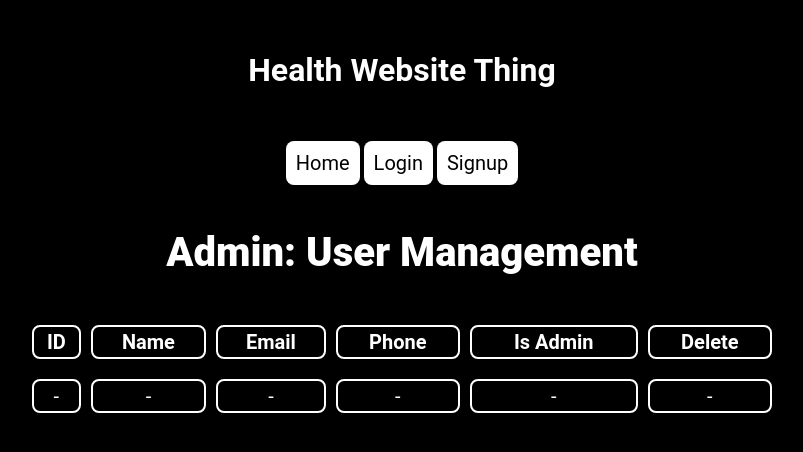
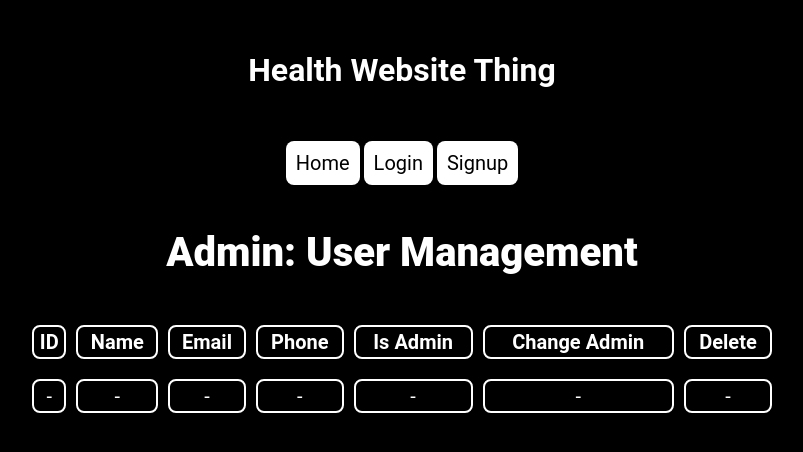
Before and after one commit to CS-LTU/com7033-assignment-mrhatman26, a Flask app: template templates/admin/admin_user_management.html in a window 1280 px wide. Shown: the top 452 px of the page, without its empty margins (238-1041 px from the left). Run offline with Flask 3, Linux system fonts and the light colour scheme; the template is opened without the code that fills it, so the values that code supplies are empty.

Commit message:
Added ability to make other users admins as an admin

```diff
--- a/app.py
+++ b/app.py
@@ -109,6 +109,18 @@ def admin_user_management():
             abort(404)
     else:
         abort(404)
+#Apply Admin
+@app.route('/admin/users/makeadmin/user_id=<user_id>')
+def admin_user_apply_admin(user_id):
+    if current_user.is_authenticated:
+        if current_user.is_admin is True:
+            admin_apply_admin_user(user_id)
+            return redirect('/admin/users/')
+        else:
+            abort(404)
+    else:
+        abort(404)
+#Delete
 @app.route('/admin/users/delete/user_id=<user_id>')
 def admin_user_delete(user_id):
     if current_user.is_authenticated:
--- a/templates/admin/admin_user_management.html
+++ b/templates/admin/admin_user_management.html
@@ -21,12 +21,18 @@
                                     <td>{{ user.user_fullname }}</td>
                                     <td>{{ user.user_email }}</td>
                                     <td>{{ user.user_phone }}</td>
-                                    {% if user.user_admin == 1 %}
+                                    {% if user.user_id != 0 %}
+                                        {% if user.user_admin == 1 %}
+                                            <td>Yes</td>
+                                            <td><p class="button" style="margin-bottom: 2%;"><a href="{{ url_for('admin_user_apply_admin', user_id=user.user_id) }}" class="button_link">Revoke</a></p></td>
+                                        {% else %}
+                                            <td>No</td>
+                                            <td><p class="button" style="margin-bottom: 2%;"><a href="{{ url_for('admin_user_apply_admin', user_id=user.user_id) }}" class="button_link">Apply</a></p></td>
+                                        {% endif %}
+                                    {% else %}
                                         <td>Yes</td>
-                                    {% else %}
-                                        <td>No</td>
+                                        <td>-</td>
                                     {% endif %}
-                                    <td>-</td>
                                     <td><p class="button" style="margin-bottom: 2%;"><a href="{{ url_for('admin_user_delete', user_id=user.user_id) }}" class="button_link">Delete</a></p></td>
                                 </tr>
                             {% endfor %}
@@ -39,9 +45,11 @@
                                 <th>Email</th>
                                 <th>Phone</th>
                                 <th>Is Admin</th>
+                                <th>Change Admin</th>
                                 <th>Delete</th>
                             </tr>
                             <tr>
+                                <td>-</td>
                                 <td>-</td>
                                 <td>-</td>
                                 <td>-</td>
```
Also changed, not shown: db_handler.py (+12 -0 lines).
